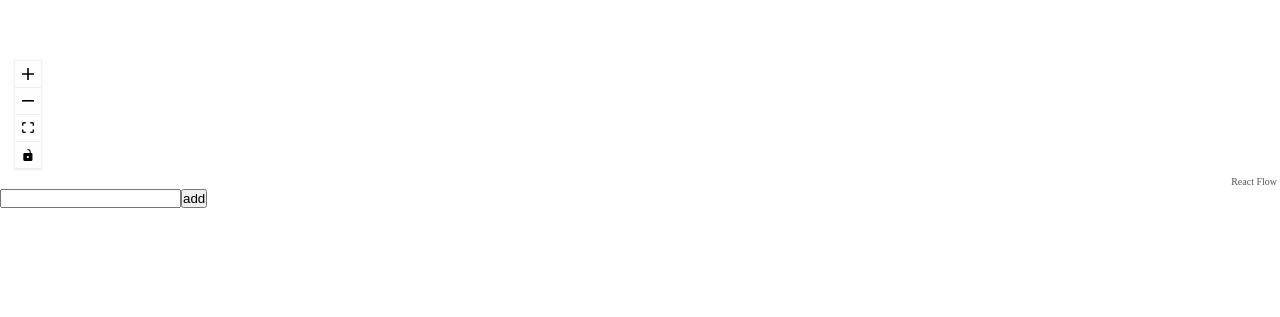
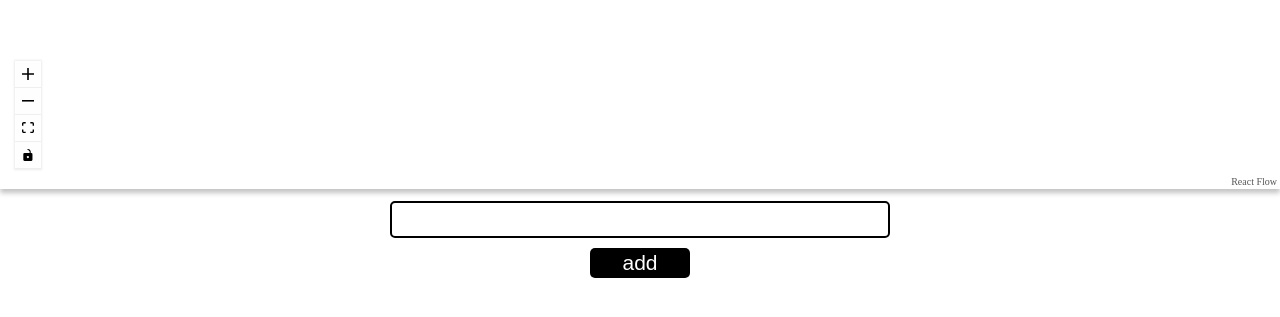
Before and after one commit to itsparasbisht/react-flow-renderer, a React (Create React App) app: page / in a window 1280 px wide. Shown: the part 311-628 px from the top of the page. Built offline with nearby package versions, Linux system fonts and the light colour scheme.

Commit message:
input to add node

```diff
--- a/src/components/Graph.js
+++ b/src/components/Graph.js
@@ -33,9 +33,13 @@ function Graph() {
 
   const onConnect = (connection) => setEdges((eds) => addEdge(connection, eds));
 
+  console.log(nodes);
+  console.log(edges);
+
   const addNode = () => {
+    setNewNode("");
     const obj = {
-      id: '"' + nodeId + '"',
+      id: nodeId.toString(),
       data: { label: newNode },
       style: {
         color: "black",
@@ -54,6 +58,7 @@ function Graph() {
   return (
     <>
       <ReactFlow
+        className={styles.flowDiv}
         nodes={nodes}
         edges={edges}
         style={graphStyles}
--- a/src/components/graph.module.css
+++ b/src/components/graph.module.css
@@ -1,5 +1,33 @@
-.addNode{
+.flowDiv{
+    box-shadow: 0px 4px 5px rgb(195, 195, 195);
+}
+.addNodes{
     width: 100%;
     height: 100px;
-    background-color: red;
+    display: flex;
+    flex-direction: column;
+    justify-content: center;
+    align-items: center;
 }
+.addNodes input{
+    width: 500px;
+    padding: 5px;
+    border-radius: 5px;
+    border: none;
+    font-size: 21px;
+    font-weight: 500;
+    font-family: monospace;
+    border: 2px solid black;
+    outline: none;
+}
+.addNodes button{
+    margin-top: 10px;
+    border: none;
+    padding: 3px;
+    width: 100px;
+    font-size: 21px;
+    background-color: black;
+    color: white;
+    border-radius: 5px;
+    cursor: pointer;
+}
```
